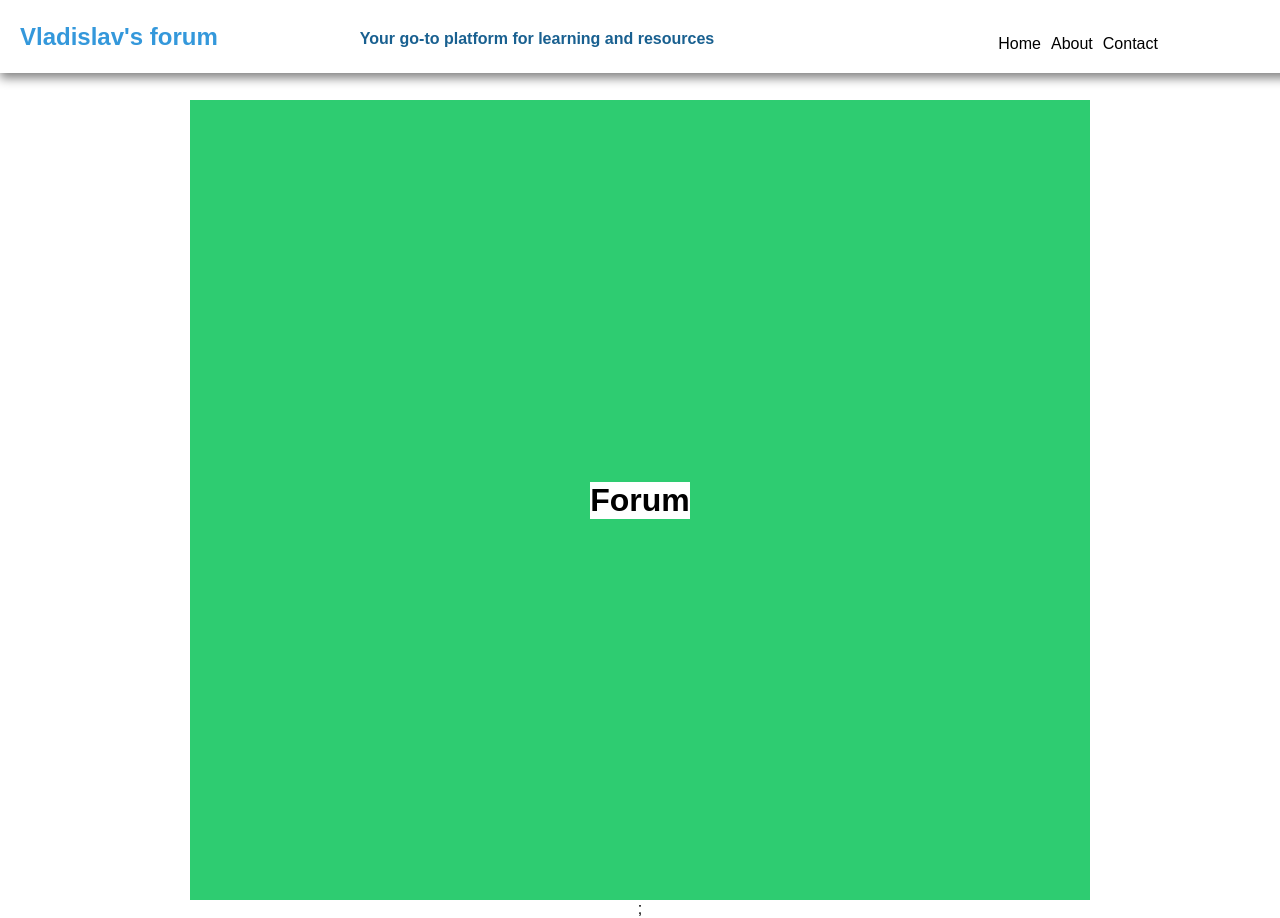
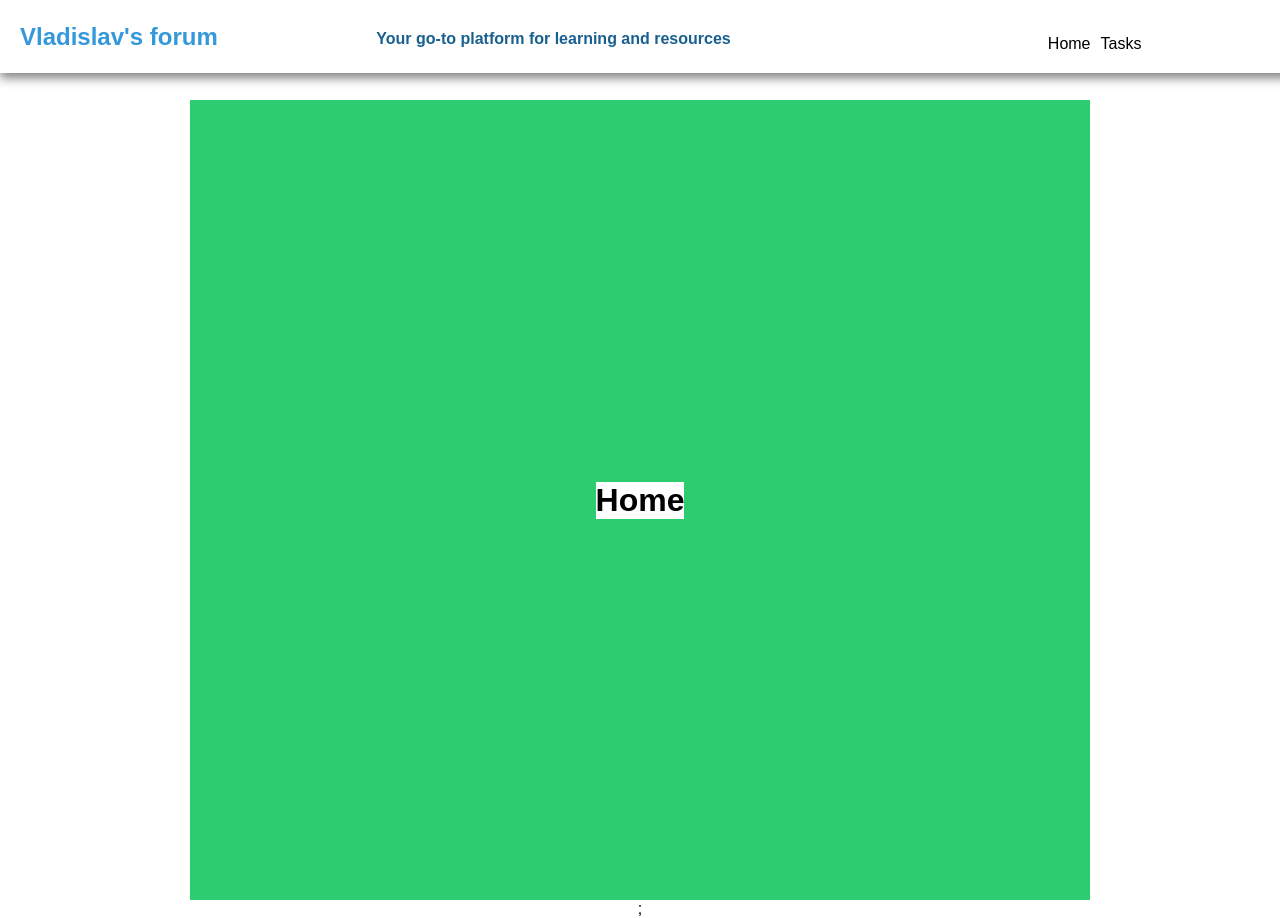
Before and after one commit to Vladisval/forum-project, a React (Vite) app: page / in a window 1280 px wide. Built offline with nearby package versions, Linux system fonts and the light colour scheme.

Commit message:
Add Routing

```diff
--- a/src/app/App/App.tsx
+++ b/src/app/App/App.tsx
@@ -1,5 +1,7 @@
 import Layout from '../../shared/ui/Layout';
 import './App.scss'
+import { Outlet } from "react-router-dom";
+import Header from "../../widgets/Header/Header.tsx";
 
 
 
@@ -7,8 +9,9 @@ function App() {
 
   return (
     <>
+      <Header/>
       <Layout>
-        <h1>Forum</h1>
+        <Outlet />
       </Layout>
     </>
 
--- /dev/null
+++ b/src/app/router/index.tsx
@@ -0,0 +1,21 @@
+import { createBrowserRouter } from "react-router-dom";
+import Tasks from "../../pages/Posts/ui/Tasks.tsx";
+import Home from "../../pages/Home/Home.tsx";
+import App from "../App/App.tsx";
+
+
+
+export const router = createBrowserRouter([
+  {
+    path: "/",
+    element: <App />,
+    children: [{
+      path: 'tasks',
+      element: <Tasks />
+    },
+      {
+        path: '',
+        element: <Home />
+      }]
+  },
+]);
--- a/src/main.tsx
+++ b/src/main.tsx
@@ -2,9 +2,11 @@ import { StrictMode } from 'react'
 import { createRoot } from 'react-dom/client'
 import App from './app/App/App.tsx'
 import './shared/styles/index.scss'
+import { RouterProvider } from "react-router-dom";
+import { router } from "./app/router";
 
 createRoot(document.getElementById('root')!).render(
   <StrictMode>
-    <App />
+    <RouterProvider router={router} />
   </StrictMode>,
 )
--- /dev/null
+++ b/src/pages/Home/Home.tsx
@@ -0,0 +1,10 @@
+
+const Home = () => {
+  return (
+    <div>
+      <h1>Home</h1>
+    </div>
+  );
+};
+
+export default Home;
--- /dev/null
+++ b/src/pages/Posts/ui/Tasks.tsx
@@ -0,0 +1,11 @@
+
+
+ const Tasks = () => {
+  return (
+    <>
+      <h1>Tasks</h1>
+    </>
+  );
+};
+
+export default Tasks;
--- a/src/shared/ui/Layout/Layout.tsx
+++ b/src/shared/ui/Layout/Layout.tsx
@@ -1,13 +1,13 @@
 import React from 'react';
 import './Layout.scss';
 import { Container } from "@mui/material";
-import Header from "../../../widgets/Header/Header.tsx";
 
 const Layout: React.FC<{ children: React.ReactNode }> = ({children}) => {
   return (
     <>
-      <Header/>
-      <Container className='layout' component="main" maxWidth="md">{children}</Container>;
+      <Container className='layout' component="main" maxWidth="md">
+        {children}
+      </Container>;
     </>
   )
 };
--- a/src/widgets/Header/Header.tsx
+++ b/src/widgets/Header/Header.tsx
@@ -1,14 +1,14 @@
 import React from 'react';
 import './Header.scss'
+import { Link } from "react-router-dom";
 
 const Header : React.FC = () => {
   return (    <header className="header">
       <h1 className="header__title">Vladislav's forum</h1>
       <h2 className="header__subtitle">Your go-to platform for learning and resources</h2>
       <nav className="header__nav">
-        <a href="/public" className="header__link">Home</a>
-        <a href="/about" className="header__link">About</a>
-        <a href="/contact" className="header__link">Contact</a>
+        <Link to="/" className="header__link">Home</Link>
+        <Link to="/tasks" className="header__link">Tasks</Link>
       </nav>
     </header>
   );
```
